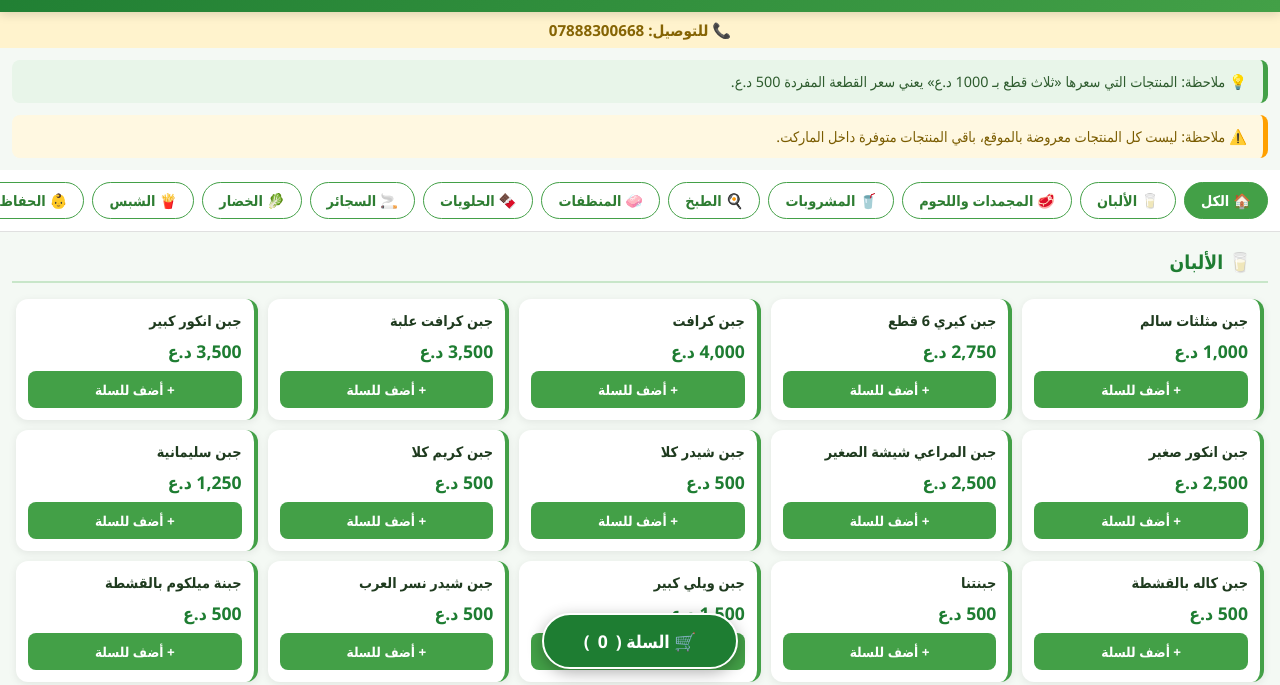
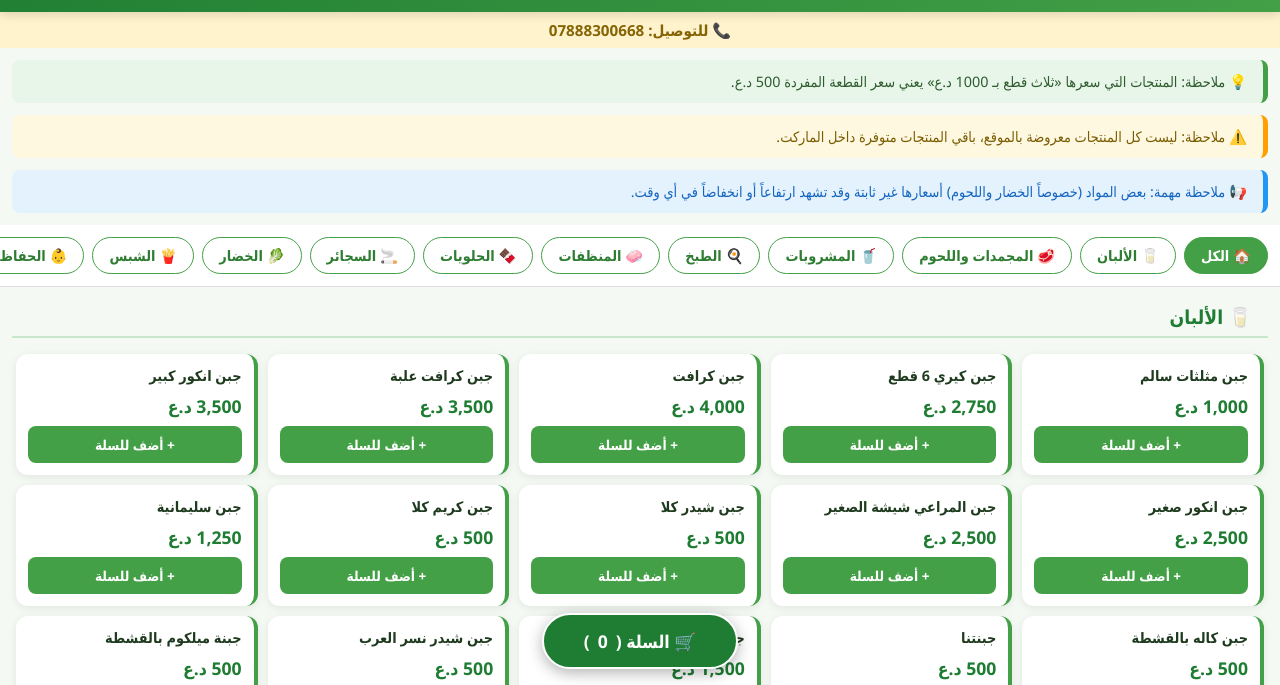
Before and after one commit to i7li1/market, a plain HTML site: page index.html in a window 1280 px wide. Shown: the part 111-796 px from the top of the page. Drawn offline with Linux system fonts and the light colour scheme.

Commit message:
Update index.html

```diff
--- a/index.html
+++ b/index.html
@@ -104,7 +104,7 @@
     width: 100%;
     display: flex;
     justify-content: center;
-    pointer-events: none; /* عشان ما يمنع الضغط على الأشياء اللي وراه */
+    pointer-events: none;
   }
   .cart-btn-bottom {
     background: #1e7d32;
@@ -119,7 +119,7 @@
     display: flex;
     align-items: center;
     gap: 8px;
-    pointer-events: auto; /* نرجعها تشتغل للزر */
+    pointer-events: auto;
   }
   .cart-btn-bottom:hover {
     background: #43a047;
@@ -152,6 +152,9 @@
 </div>
 <div class="notice warn">
   ⚠️ ملاحظة: ليست كل المنتجات معروضة بالموقع، باقي المنتجات متوفرة داخل الماركت.
+</div>
+<div class="notice" style="background:#e3f2fd; border-right-color:#2196f3; color:#1565c0;">
+  📢 ملاحظة مهمة: بعض المواد (خصوصاً الخضار واللحوم) أسعارها غير ثابتة وقد تشهد ارتفاعاً أو انخفاضاً في أي وقت.
 </div>
 
 <nav class="categories" id="cats"></nav>
@@ -703,7 +706,6 @@ function addToCart(name, price){
   else cart[name] = {price, qty:1};
   updateCart();
 
-  // تأثير بسيط على زر السلة
   const btn = document.querySelector('.cart-btn-bottom');
   btn.style.transform = 'scale(1.15)';
   setTimeout(()=>btn.style.transform='',150);
@@ -767,4 +769,4 @@ render();
 updateCart();
 </script>
 </body>
-</html>
+ </html>
```
